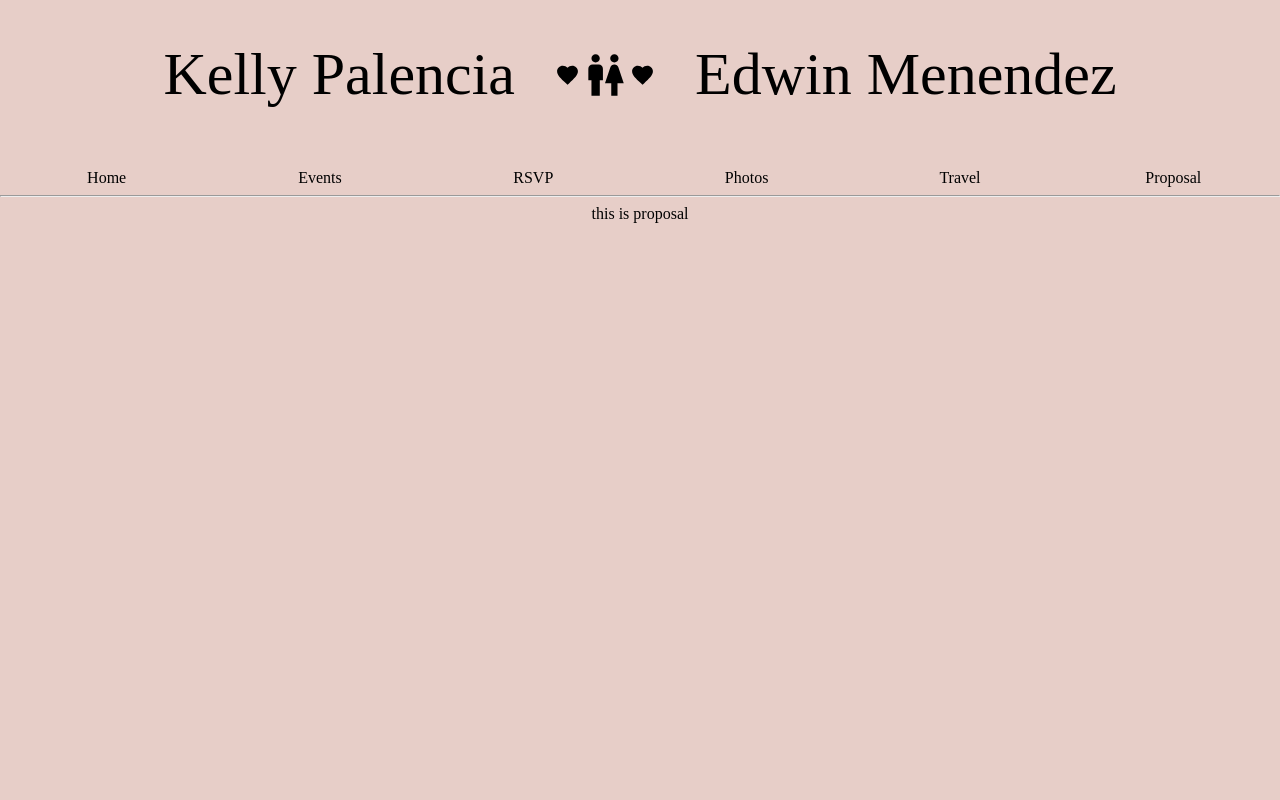
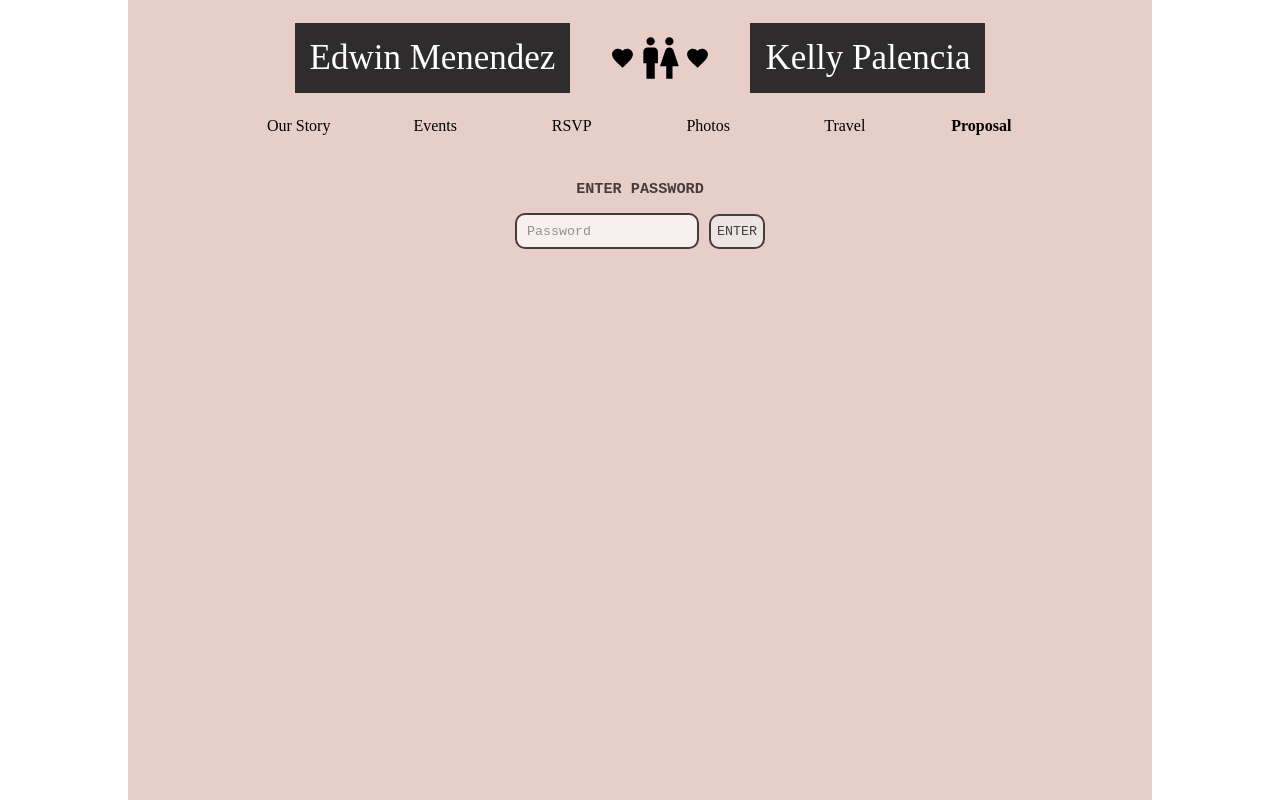
Before and after one commit to edwinjmenendez/new-beginning, a React app: page /proposal in a window 1280 px wide. Shown: the top 800 px of the page. Built offline with nearby package versions, Linux system fonts and the light colour scheme; a web font is replaced by a local one.

Commit message:
added a 404 page; cleaned up styling a bit; replaced Link comp with NavLink due to the built in properties it brings for activeStyle; added a password prompt; will fix to make look better though; styling includings bold routes when active on the route

```diff
--- a/client/components/Header.js
+++ b/client/components/Header.js
@@ -6,13 +6,13 @@ import styles from './styles/Header.css'
 const Header = () => {
   return (
     <div className={styles.header} >
-      <h1>Kelly Palencia</h1>
+      <h1>Edwin Menendez</h1>
       <div className={styles.iconsContainer} >
         <FavoriteIcon style={{ width: '25px', height: '50px' }} />
         <WcIcon style={{ width: '50px', height: '50px' }} />
         <FavoriteIcon style={{ width: '25px', height: '50px' }} />
       </div>
-      <h1>Edwin Menendez</h1>
+      <h1>Kelly Palencia</h1>
     </div>
   )
 }
--- /dev/null
+++ b/client/components/PasswordPrompt.js
@@ -0,0 +1,27 @@
+import React, { useState } from 'react'
+
+import styles from './styles/PasswordPrompt.css'
+
+const PasswordPrompt = () => {
+  const [password, setPassword] = useState('');
+
+  const handleClick = () => {
+    if (password === 'test') console.log('correct password');
+    else console.log('wrong password')
+  }
+
+  const handleChange = (e) => setPassword(e.target.value);
+
+
+  return (
+    <div className={styles.promptContainer} >
+      <h3>ENTER PASSWORD</h3>
+      <div className={styles.inputsContainer} >
+        <input onChange={handleChange} type='password' placeholder='Password'/>
+        <button onClick={handleClick}>ENTER</button>
+      </div>
+    </div>
+  )
+}
+
+export default PasswordPrompt;
--- a/client/components/styles/Header.css
+++ b/client/components/styles/Header.css
@@ -1,21 +1,23 @@
+@import url('https://fonts.googleapis.com/css2?family=New+Tegomin&display=swap');
+
 .header {
   display: flex;
+  /* border:  1px solid #000; */
   /* box-shadow: 0px 0px 5px 5px #000; */
   justify-content: center;
   align-items: center;
-  margin-bottom: 20px;
 }
 
 .header h1 {
-  font-family: Brush Script MT, Brush Script Std, cursive;
-  font-size: 60px;
+  background-color: rgb(46, 44, 44);
+  color: #fff;
+  font-family: 'New Tegomin', serif;
+  font-size: 35px;
   font-weight: 200;
+  padding: 15px;
 }
 
 .iconsContainer {
   display: flex;
   padding: 0 40px 0 40px;
-  /* box-shadow: 0px 0px 5px 5px #000;
-  padding: 0 0;
-  margin: 0 0; */
 }
--- /dev/null
+++ b/client/components/styles/PasswordPrompt.css
@@ -0,0 +1,45 @@
+.promptContainer {
+  /* background: #fff; */
+  /* border-radius: 10px; */
+  /* box-shadow: 0px 0px 4px 4px #000; */
+  display: flex;
+  flex-direction: column;
+  align-items: center;
+  font-family: monospace;
+  height: 150px;
+  margin: 30px auto 0 auto;
+  opacity: .7;
+  padding: 0 10px 0 10px;
+  width: 300px;
+}
+
+.promptContainer input {
+  border: 2px solid #000;
+  border-radius: 10px;
+  font-family: monospace;
+  height: 30px;
+  margin: 0 10px 0 0;
+  padding-left: 10px;
+}
+
+.promptContainer input:focus {
+  border: 2px solid #695f5d;
+  box-shadow: 0 0 3px #695f5d;
+  outline-offset: 0px;
+  outline: none;
+}
+
+.promptContainer button {
+  border: 2px solid #000;
+  border-radius: 10px;
+  font-family: monospace;
+  height: 35px;
+  margin: 0px 0 5px 0;
+}
+
+.promptContainer button:focus {
+  border: 2px solid #695f5d;
+  box-shadow: 0 0 3px #695f5d;
+  outline-offset: 0px;
+  outline: none;
+}
--- a/client/navigation/Navigator.js
+++ b/client/navigation/Navigator.js
@@ -3,7 +3,8 @@ import {
   BrowserRouter as Router,
   Switch,
   Route,
-  Link
+  Link,
+  NavLink,
 } from "react-router-dom";
 
 import Events from '../screens/Events'
@@ -12,29 +13,39 @@ import Photos from '../screens/Photos'
 import Proposal from '../screens/Proposal'
 import RSVP from '../screens/RSVP'
 import Travel from '../screens/Travel'
+import WeddingParty from '../screens/PageNotFound';
 import styles from './styles/Navigator.css'
 
 const Navigator = () => {
+  let active = {
+    color: '#000',
+    'font-weight': '900',
+    'text-decoration': 'none',
+   }
   return (
     <Router>
-      <div>
+      <div className={styles.routerContainer} >
         <div className={styles.navContainer} >
-          <Link className={styles.navLink} to="/">Home</Link>
-          <Link className={styles.navLink} to="/events">Events</Link>
-          <Link className={styles.navLink} to="/rsvp">RSVP</Link>
-          <Link className={styles.navLink} to="/photos">Photos</Link>
-          <Link className={styles.navLink} to="/travel">Travel</Link>
-          <Link className={styles.navLink} to="/proposal">Proposal</Link>
+          <NavLink activeStyle={active} className={styles.navLink} to="/home">Our Story</NavLink>
+          <NavLink activeStyle={active} className={styles.navLink} to="/events">Events</NavLink>
+          <NavLink activeStyle={active} className={styles.navLink} to="/rsvp">RSVP</NavLink>
+          <NavLink activeStyle={active} className={styles.navLink} to="/photos">Photos</NavLink>
+          <NavLink activeStyle={active} className={styles.navLink} to="/travel">Travel</NavLink>
+          <NavLink activeStyle={active} className={styles.navLink} to="/proposal">Proposal</NavLink>
         </div>
-        <hr />
-        <Switch>
+        {/* <hr /> */}
+        <div className={styles.switchContainer}>
+          <Switch >
             <Route exact path='/' component={Home} />
+            <Route exact path='/home' component={Home} />
             <Route exact path='/events' component={Events} />
             <Route exact path='/rsvp' component={RSVP} />
             <Route exact path='/photos' component={Photos} />
             <Route exact path='/travel' component={Travel} />
             <Route exact path='/proposal' component={Proposal} />
+            <Route path='/*' component={WeddingParty} />
           </Switch>
+        </div>
       </div>
     </Router>
   )
--- a/client/navigation/styles/Navigator.css
+++ b/client/navigation/styles/Navigator.css
@@ -1,10 +1,33 @@
-.navContainer {
-  display: flex;
-  /* border:  5px solid #000; */
+@import url('https://fonts.googleapis.com/css2?family=New+Tegomin&display=swap');
+
+/*
+  container of navbar and the routes content
+*/
+.routerContainer {
+  /* border:  1px solid #000; */
 }
 
+/*
+  container of content inside selected route
+ */
+
+.switchContainer {
+  /* border:  1px solid #000; */
+}
+
+.navContainer {
+  /* border is only on navbar */
+  /* border:  1px solid #000; */
+  display: flex;
+  margin: auto;
+  /* margin-bottom: 20px; */
+  width: 80%;
+}
+
+/* each navigation link */
 .navLink {
-  color: black;
+  color: #000;
+  font-family: 'New Tegomin', serif;
   text-decoration: none;
   width: 100%;
 }
--- /dev/null
+++ b/client/screens/PageNotFound.js
@@ -0,0 +1,12 @@
+import React from 'react'
+
+const PageNotFound = () => {
+  return (
+    <div>
+      <h1>404 ERROR</h1>
+      <h3>Page not found</h3>
+    </div>
+  )
+}
+
+export default PageNotFound;
--- a/client/screens/Proposal.js
+++ b/client/screens/Proposal.js
@@ -1,9 +1,13 @@
 import React from 'react'
+
+import PasswordPrompt from '../components/PasswordPrompt'
+
+import styles from './styles/Proposal.css';
 
 const Proposal = () => {
   return (
-    <div>
-      this is proposal
+    <div className={styles.proposalContainer} >
+      <PasswordPrompt />
     </div>
   )
 }
--- a/client/screens/styles/Proposal.css
+++ b/client/screens/styles/Proposal.css
@@ -0,0 +1,4 @@
+.proposalContainer {
+  display: flex;
+  justify-content: center;
+}
--- a/client/styles/App.css
+++ b/client/styles/App.css
@@ -4,14 +4,13 @@ body {
 
 .app {
   background-color: #e7cec8;
-  /* box-shadow: 0px 0px 5px 5px #6a737d; */
-  /* border-radius: 10px; */
   height: 1000px;
-  margin: 0 auto 0 auto;
+  margin: auto;
   /* makes screen alignment centered */
   text-align: center;
-  display: flex;
+  /* can possibly can to 100 later */
+  width: 80%;
+  /* display: flex;
   flex-direction: column;
-  align-items: stretch;
-  width: 100%;
+  align-items: stretch; */
 }
```
Also changed, not shown: client/screens/WeddingParty.js (deleted, +0 -11 lines). Lines whose indentation alone changed are shown as unchanged.
